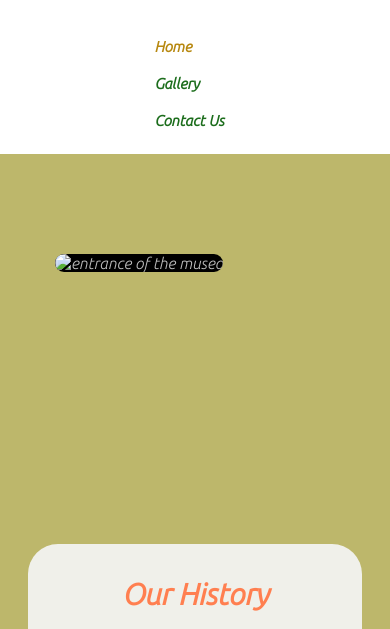
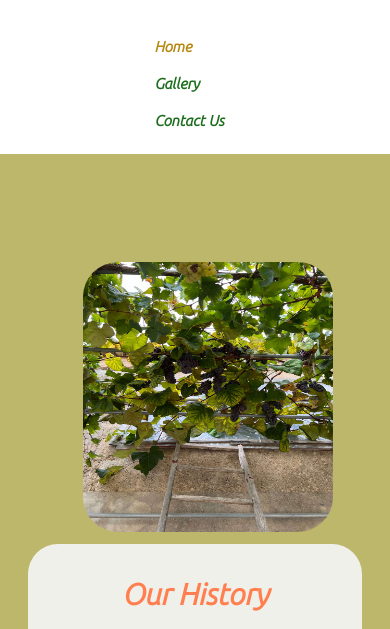
Before and after one commit to STnobile/ProjectPortafolio--1, a plain HTML site: page home.html in a window 390 px wide. Shown: the part 167-796 px from the top of the page. Drawn offline with Linux system fonts and the light colour scheme.

Commit message:
add new image instead of the video

```diff
--- a/asset/css/style.css
+++ b/asset/css/style.css
@@ -113,17 +113,18 @@ nav ul li a:hover  {
     padding: 100px 0;
 }
 
-.box-video img{
-    background-color: rgb(0, 0, 0);
+.box-image{
     height: 500px;
     width: 400px;
     border-radius: 35px;
     margin-bottom: 40px;
 }
 
-.bkg-history video {
+.bkg-history img {
     height: 500px;
     width: 400px;
+    border-radius: 35px;
+    margin-bottom: 40px;
 }
 
 .cont-st {
@@ -182,12 +183,12 @@ nav ul li a:hover  {
         padding: 100px 0;
     }
 
-    .box-video{
-        height: 290px;
-        width: 280px;
+    .box-image {
+        height: 250px;
+        width: 240px;
     }
 
-    .bkg-history video {
+    .bkg-history img {
         height: 270px;
         width: 250px;
         margin: 0.5rem;
@@ -197,7 +198,6 @@ nav ul li a:hover  {
         width: 90%;
     }
 }
-
 
 
 /* here start the about us section */
--- a/home.html
+++ b/home.html
@@ -26,8 +26,8 @@
 		<!-- HERE START THE STORY SECTION-->
 		<section class="bkg-history">
 			<div class="cont-st">
-				<div class="box-video">
-					<img src="/workspace/ProjectPortafolio--1/asset/media/background-1.jpeg" alt="entrance of the museo" center cover no-repeat>
+				<div class="box-image">
+					<img src="asset/images/background-1.jpeg" alt="entrance of the museo" center cover no-repeat>
 					<!--<video controls muted src="asset/videos/wall2.mp4" type="video/mp4">
 						<sourse src="asset/videos/wall2.OGG" type="video/OGG"></sourse>
 					</video>-->
```
Also changed, not shown: asset/images/background-1.jpeg (renamed from asset/media/background-1.jpeg).
